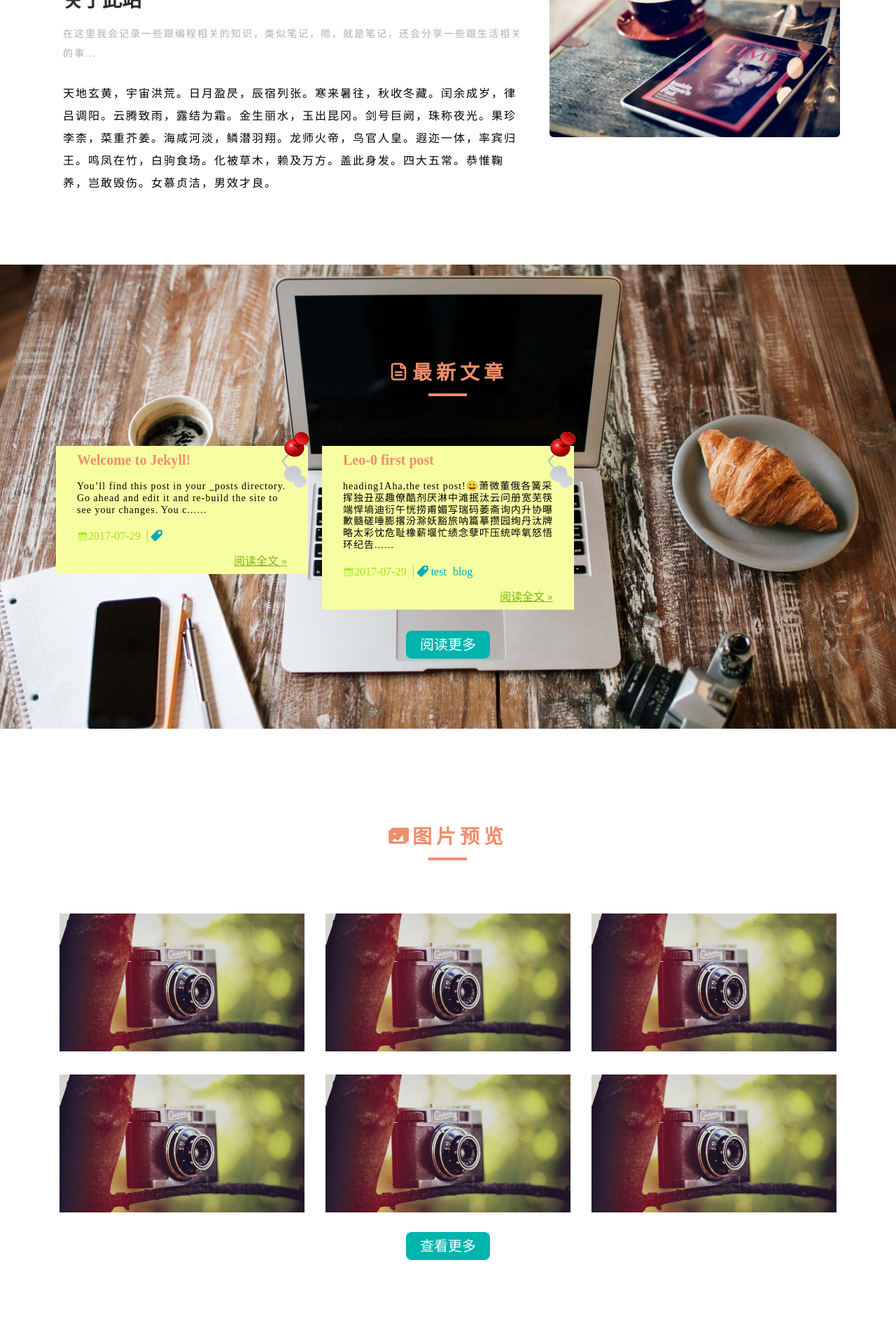
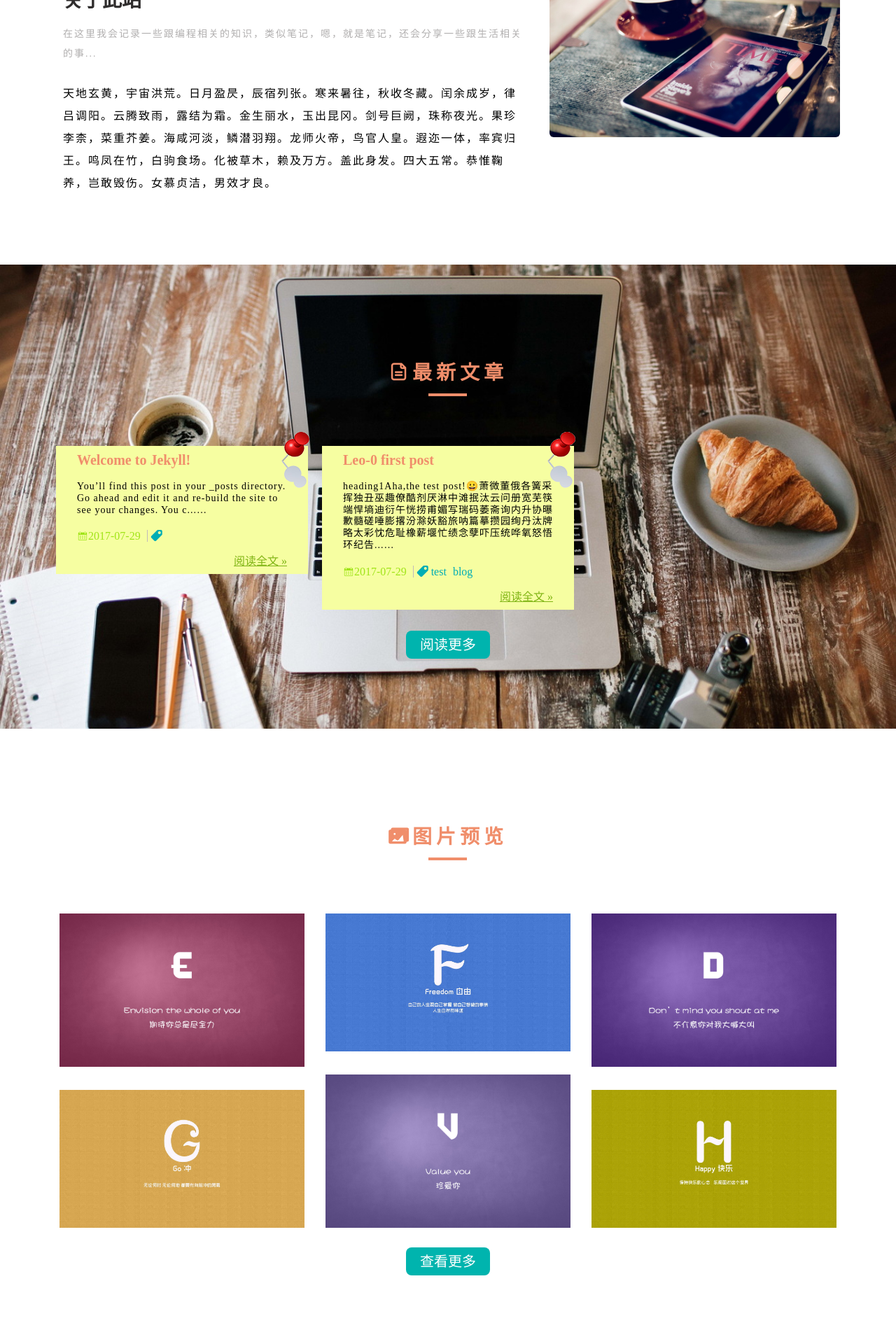
Before and after one commit to Leo-0/Leo-0.github.io, a Jekyll site: the page built from index.html, in a window 1280 px wide. Shown: the part 1048-2948 px from the top of the page at 70% size. Built offline with Jekyll 4.4.1, drawn with Linux system fonts in a browser that asks for light colours; some web fonts are replaced; the list of posts is cut into pages by our own code; grey boxes are pictures that could not be loaded.

Commit message:
首页图片展示设置成随机取

```diff
--- a/index.html
+++ b/index.html
@@ -87,25 +87,13 @@
 			<h2 class="top-title"><i class="iconfont icon-xiangce"></i>图片预览</h2>
 		</div>
 		<div class="imgpre-container">
-			<ul class="img-pre-list clearfix">
-				<li class="img-li-item">
-					<img src="/images/1501828304569.jpg" alt="img">
+			<ul class="img-pre-list clearfix wwf">
+			{% assign imgs = site.static_files | where: "album", true | sample: 6 %}
+			{% for img in imgs %}
+				<li class="img-li-item wwf-li">
+					<img src="{{ img.path }}" alt="{{ img.name }}">
 				</li>
-				<li class="img-li-item">
-					<img src="/images/1501828304569.jpg" alt="img">
-				</li>
-				<li class="img-li-item">
-					<img src="/images/1501828304569.jpg" alt="img">
-				</li>
-				<li class="img-li-item">
-					<img src="/images/1501828304569.jpg" alt="img">
-				</li>
-				<li class="img-li-item">
-					<img src="/images/1501828304569.jpg" alt="img">
-				</li>
-				<li class="img-li-item">
-					<img src="/images/1501828304569.jpg" alt="img">
-				</li>
+			{% endfor %}
 			</ul>
 		</div>
 		<div class="section-bottom"><a href="/photo" class="section-btn">查看更多</a></div>
```
